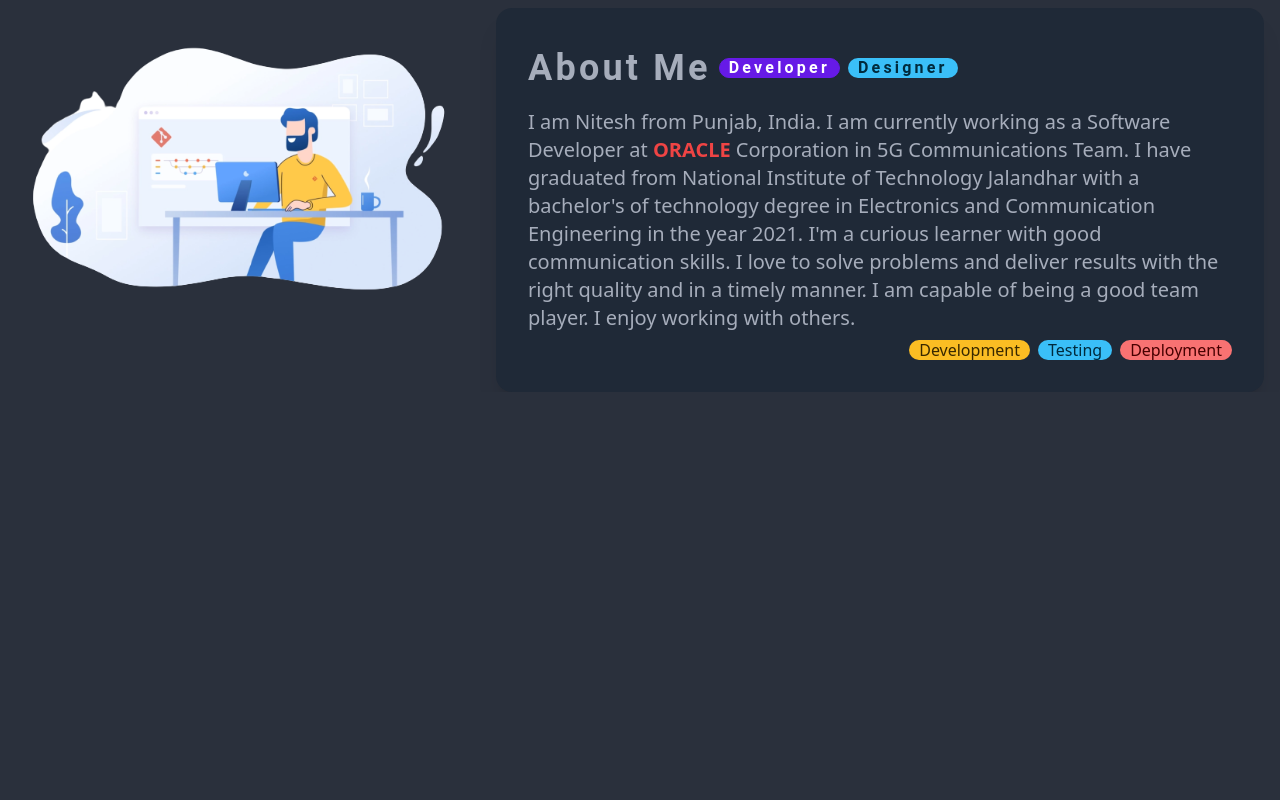
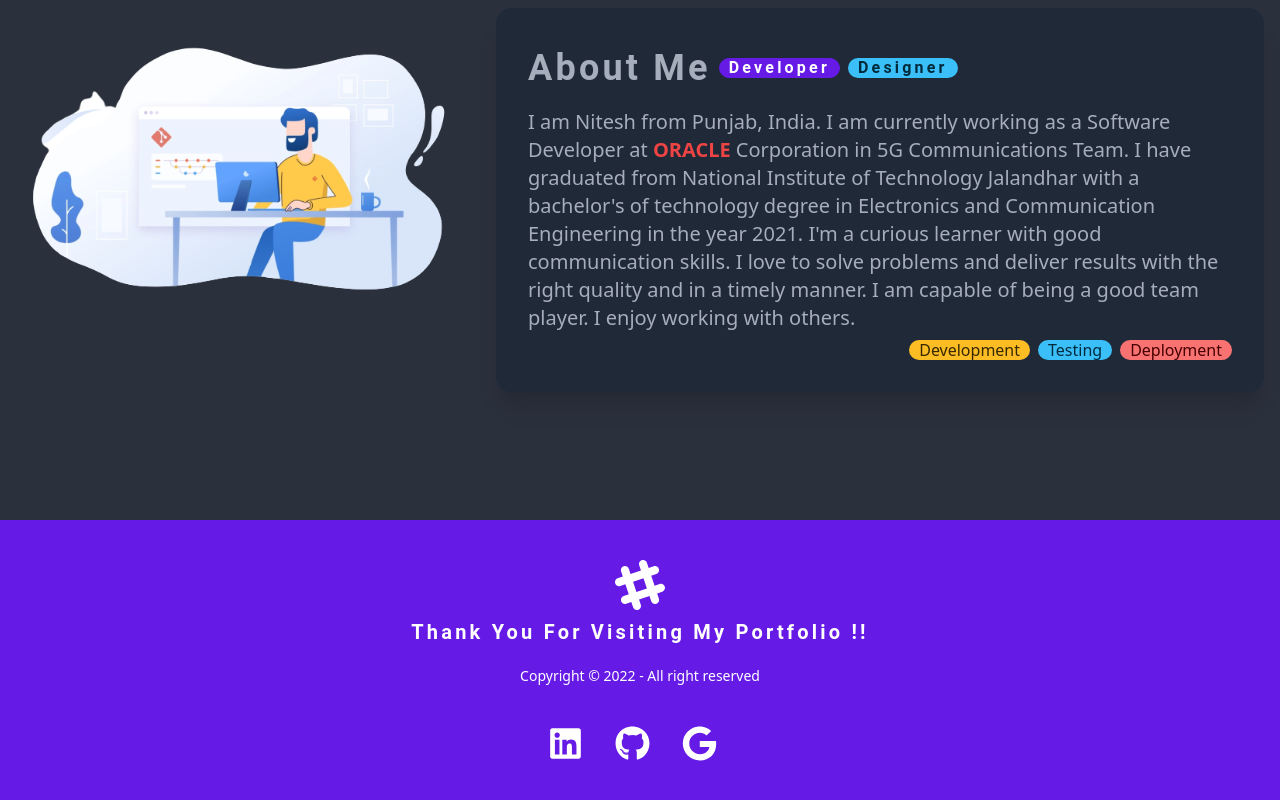
Before and after one commit to Niteshkumar152/Upgraded_Portfolio, a React (Create React App) app: page / in a window 1280 px wide. Shown: the part 544-1344 px from the top of the page. Before the commit the page ends 936 px from the top, so only its background shows below. Built offline with nearby package versions, Linux system fonts and the light colour scheme.

Commit message:
Footer Added

```diff
--- /dev/null
+++ b/src/components/Footer.jsx
@@ -0,0 +1,43 @@
+import React from "react";
+import socialLinks from "../constants/social_links";
+
+export const Footer = () => {
+  return (
+    <div className="fade-in mt-32">
+      <footer className="footer footer-center p-10 bg-primary text-primary-content">
+        <div>
+          <svg
+            width="50"
+            height="50"
+            viewBox="0 0 24 24"
+            xmlns="http://www.w3.org/2000/svg"
+            fill-rule="evenodd"
+            clip-rule="evenodd"
+            className="inline-block fill-current"
+          >
+            <path d="M22.672 15.226l-2.432.811.841 2.515c.33 1.019-.209 2.127-1.23 2.456-1.15.325-2.148-.321-2.463-1.226l-.84-2.518-5.013 1.677.84 2.517c.391 1.203-.434 2.542-1.831 2.542-.88 0-1.601-.564-1.86-1.314l-.842-2.516-2.431.809c-1.135.328-2.145-.317-2.463-1.229-.329-1.018.211-2.127 1.231-2.456l2.432-.809-1.621-4.823-2.432.808c-1.355.384-2.558-.59-2.558-1.839 0-.817.509-1.582 1.327-1.846l2.433-.809-.842-2.515c-.33-1.02.211-2.129 1.232-2.458 1.02-.329 2.13.209 2.461 1.229l.842 2.515 5.011-1.677-.839-2.517c-.403-1.238.484-2.553 1.843-2.553.819 0 1.585.509 1.85 1.326l.841 2.517 2.431-.81c1.02-.33 2.131.211 2.461 1.229.332 1.018-.21 2.126-1.23 2.456l-2.433.809 1.622 4.823 2.433-.809c1.242-.401 2.557.484 2.557 1.838 0 .819-.51 1.583-1.328 1.847m-8.992-6.428l-5.01 1.675 1.619 4.828 5.011-1.674-1.62-4.829z"></path>
+          </svg>
+          <h2 className="font-bold text-xl">
+            Thank you for visiting my Portfolio !!
+          </h2>
+          <p>Copyright © 2022 - All right reserved</p>
+        </div>
+        <div>
+          <div className="grid grid-flow-col gap-4">
+            {socialLinks.map((link) => {
+              return (
+                <a
+                  href={link.url}
+                  key={link.id}
+                  className="mr-4 hover:text-primary hover:bg-white"
+                >
+                  {link.icon}
+                </a>
+              );
+            })}
+          </div>
+        </div>
+      </footer>
+    </div>
+  );
+};
--- a/src/pages/Home.jsx
+++ b/src/pages/Home.jsx
@@ -1,11 +1,11 @@
 import Typewriter from "typewriter-effect";
-//import socialLinks from "../constants/social_links";
 import heroImg from "../components/layout/assets/hero_image.png";
 import heroMobileImg from "../components/layout/assets/hero_mobile_image.png";
 import { FaAddressBook, FaDownload } from "react-icons/fa";
 import Contact from "../components/Contact";
 import { About } from "../components/About";
 import Delayed from "../components/Delayed";
+import { Footer } from "../components/Footer";
 
 function Home() {
   return (
@@ -49,23 +49,6 @@
             </button>
           </div>
           <Contact />
-
-          {/*<div>
-          <div className="px-2 py-2 flex">
-            {socialLinks.map((link) => {
-              return (
-                <a
-                  href={link.url}
-                  key={link.id}
-                  className="mr-4 hover:text-primary hover:bg-white"
-                >
-                  {link.icon}
-                </a>
-              );
-            })}
-          </div>
-        </div>
-          */}
         </div>
 
         <div className="mt-0 col-span-3 hidden md:block">
@@ -75,6 +58,9 @@
       <Delayed waitBeforeShow={1300} showSpinner={false}>
         <About />
       </Delayed>
+      <Delayed waitBeforeShow={1500} showSpinner={false}>
+        <Footer />
+      </Delayed>
     </div>
   );
 }
```
